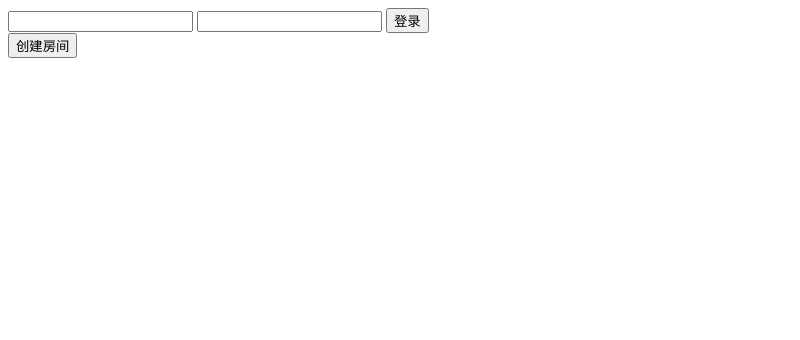
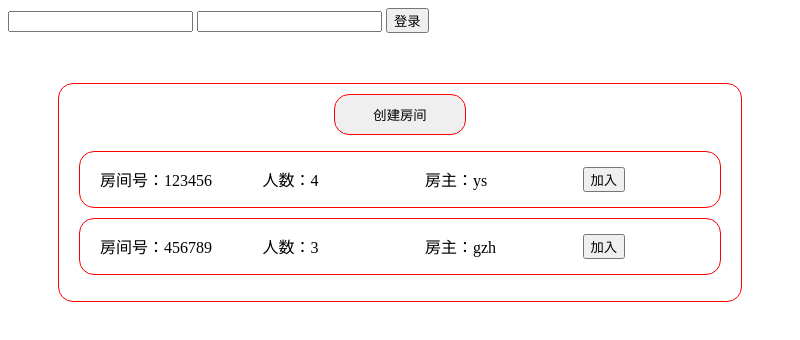
Before and after one commit to h20282/chat_room_ui, an Electron app: page index.html in a window 800 px wide. Drawn offline with nearby package versions, Linux system fonts and the light colour scheme.

Commit message:
添加主界面部分的 css

```diff
--- a/index.html
+++ b/index.html
@@ -5,6 +5,7 @@
 <head>
     <meta charset="UTF-8">
     <title>多人在线语言聊天室</title>
+    <link rel="stylesheet" href="stype.css">
 </head>
 
 <body>
@@ -22,11 +23,12 @@
         <button onclick="create_room()">创建房间</button>
         <ul>
             <li v-for="room in rooms">
-                <div>房间号：{{room.roomId}}</div>
-                <div>人数：{{room.userNum}}</div>
-                <div>房主：{{room.ownerId}}</div>
-                <div></div>
-                <button v-bind:onclick="'join_room('+room.roomId+')'">加入</button>
+                <div class="room-item">
+                    <div class="room_id">房间号：{{room.roomId}}</div>
+                    <div>人数：{{room.userNum}}</div>
+                    <div>房主：{{room.ownerId}}</div>
+                    <button v-bind:onclick="'join_room('+room.roomId+')'">加入</button>
+                </div>
             </li>
         </ul>
     </div>
@@ -96,8 +98,8 @@
             el: '#main_view',
             data: {
                 rooms: [
-                    //{roomId: 123456, userNum: 4, ownerId: "ys"},
-                    //{roomId: 456789, userNum: 3, ownerId: "gzh"}
+                    {roomId: 123456, userNum: 4, ownerId: "ys"},
+                    {roomId: 456789, userNum: 3, ownerId: "gzh"}
                 ]
             }
         })
--- /dev/null
+++ b/stype.css
@@ -0,0 +1,46 @@
+ul{
+    padding: 0;
+}
+
+li{
+    border: 1px solid red;
+    list-style: none;
+    margin: 10px;
+    padding: 15px;
+    border: 1px solid red;
+    border-radius: 15px;
+}
+
+#main_view{
+    border: 1px solid red;
+    border-radius: 15px;
+    margin: 50px;
+    padding: 10px;
+}
+
+#main_view > button{
+    border-radius: 15px;
+    padding: 10px;
+    border: 1px solid red;
+    width: 20%;
+    margin: auto 40%;
+}
+
+#main_view > ul > li{
+    /* margin: 0 auto; */
+}
+
+#main_view > ul > li > div{
+    /* background-color: rebeccapurple; */
+    margin: auto;
+}
+
+#main_view > ul > li > div > div{
+    margin: auto 5px;
+    white-space: nowrap;
+    float: left;
+}
+
+#main_view > ul > li > div > div{
+    width: 25%;
+}
```
